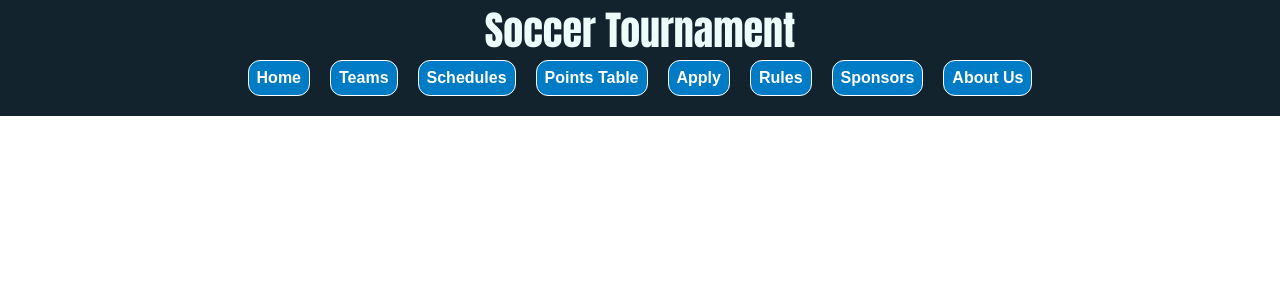
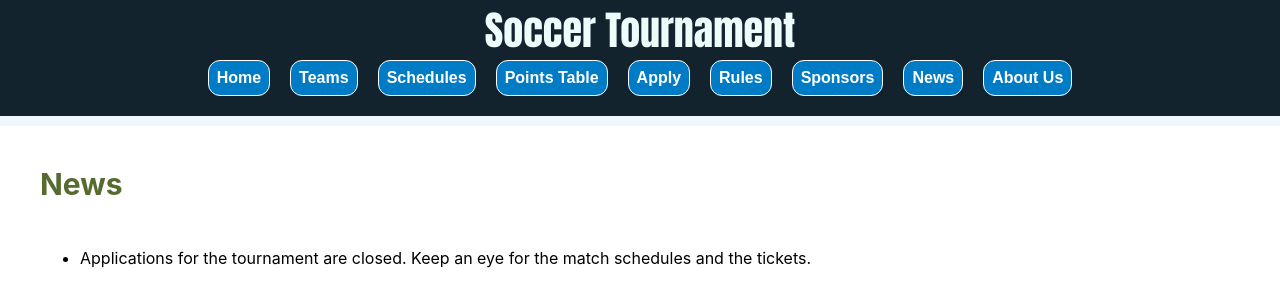
Before and after one commit to darshinshah/SER-515-Group-17, a React (Create React App) app in the folder frontend/: page /news in a window 1280 px wide. Shown: the top 306 px of the page. Built offline with nearby package versions, Linux system fonts and the light colour scheme.

Commit message:
Added news page in the website

```diff
--- a/frontend/src/App.js
+++ b/frontend/src/App.js
@@ -11,6 +11,7 @@ import Home from './Components/Home';
 import Teams from './Components/Teams';
 import Admin from './Components/Admin';
 import Sponsors from './Components/Sponsors';
+import News from './Components/News';
 // import NavBarComp from './Components/NavBarComp';
 function App() {
 
@@ -30,6 +31,7 @@ function App() {
              <Route path="/apply" component={Apply}/>
              <Route path="/rules" component={Rules}/>
              <Route path="/sponsors" component={Sponsors}/> */}
+             <Route path="/news" component={News} />
              <Route path="/about" component={AboutUs}/>
              <Route path="/admin" component={Admin}/>
              <Route path="/sponsors" component={Sponsors}/>
--- a/frontend/src/Components/Navigation.js
+++ b/frontend/src/Components/Navigation.js
@@ -19,7 +19,9 @@ const Navigation = () => {
          <NavBarButton><NavLink to="/apply" className="navlink">Apply</NavLink></NavBarButton>
          <NavBarButton><NavLink to="/rules" className="navlink">Rules</NavLink></NavBarButton>
          <NavBarButton><NavLink to="/sponsors" className="navlink">Sponsors</NavLink></NavBarButton>
+         <NavBarButton><NavLink to="/news" className="navlink">News</NavLink></NavBarButton>
          <NavBarButton click={openAboutUs}><NavLink to="/about" className="navlink">About Us</NavLink></NavBarButton>
+
        </div>
     );
 }
--- /dev/null
+++ b/frontend/src/Components/News.css
@@ -0,0 +1,26 @@
+.newspage{
+}
+.newspage__content{
+    padding: 40px;
+    height: 120rem;
+    background-color: white;
+    justify-content: space-evenly;
+    text-align: justify;
+}
+.newspage__footer{
+    height: 10rem;
+    background-color: 007cc7;
+
+}
+
+.header{
+    font-size: 30px;
+    font-weight: bold;
+    color: darkolivegreen;
+}
+.newspage__text {
+    padding-top: 20px;
+}
+.newspage__text li {
+    padding-top: 10px;
+}
--- /dev/null
+++ b/frontend/src/Components/News.js
@@ -0,0 +1,20 @@
+import './News.css';
+const News = () => {
+
+    return (
+        <div className="newspage">
+            <div className="newspage__content">
+                <div className="header">
+                    News
+                </div>
+                <div className="newspage__text">
+                    <ul>
+                        <li>Applications for the tournament are closed. Keep an eye for the match schedules and the tickets.</li>
+                    </ul>
+
+                </div>
+            </div>
+        </div>
+    )
+}
+export default News;
```
